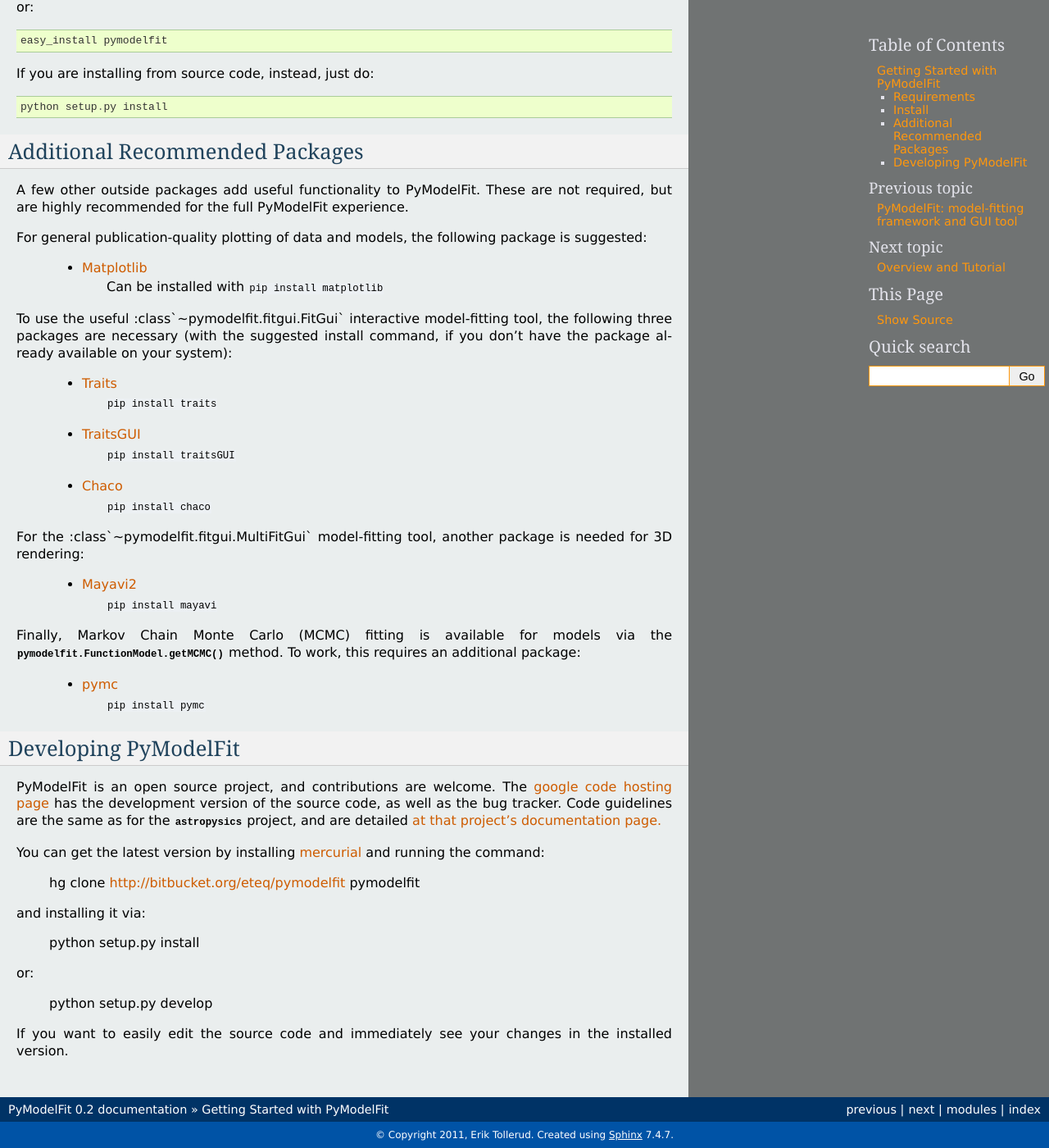
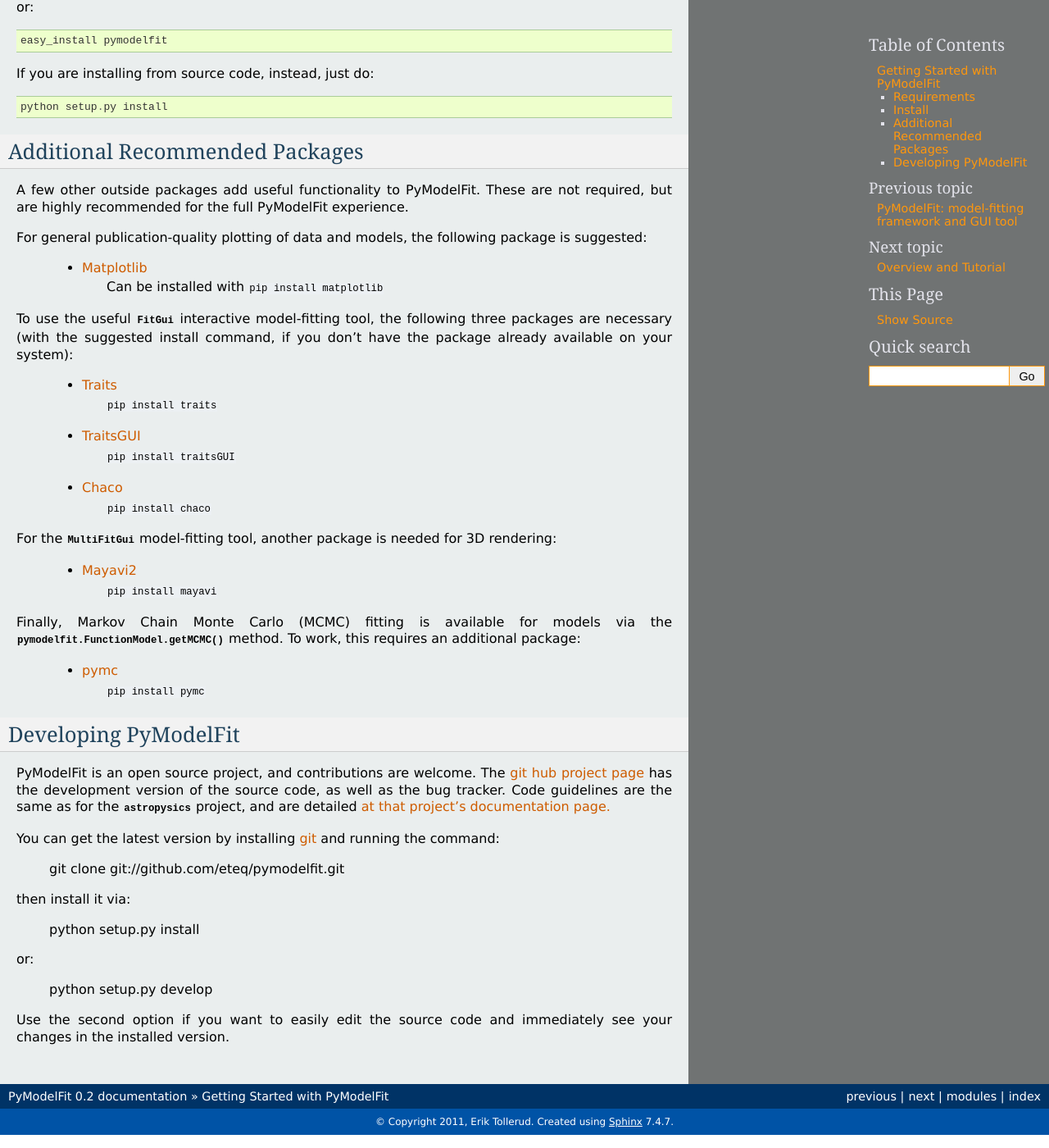
Before and after one commit to eteq/pymodelfit, a Sphinx documentation site: the page built from docs/start.rst, in a window 1280 px wide and 1400 px high, scrolled down 607 px. Shown: the whole window at 82% size. Built offline with Sphinx 7.4.7, drawn with Linux system fonts in a browser that asks for light colours; formulas are drawn with MathJax 3.

Commit message:
updated docs to reflect git code

```diff
--- a/docs/index.rst
+++ b/docs/index.rst
@@ -56,7 +56,7 @@
 ===========
 
 Please report any bugs encountered at the
-`bitbucket issue tracker <http://bitbucket.org/eteq/pymodelfit/issues>`_.
+`github issue tracker <http://github.com/eteq/pymodelfit/issues>`_.
 
 Indices and tables
 ==================
--- a/docs/start.rst
+++ b/docs/start.rst
@@ -47,7 +47,7 @@
     * `Matplotlib <http://matplotlib.sourceforge.net/index.html>`_
         Can be installed with ``pip install matplotlib``
 
-To use the useful :class`~pymodelfit.fitgui.FitGui` interactive model-fitting
+To use the useful :class:`~pymodelfit.fitgui.FitGui` interactive model-fitting
 tool, the following three packages are necessary (with the suggested install
 command, if you don't have the package already available on your system):
 
@@ -58,7 +58,7 @@
     * `Chaco <http://code.enthought.com/projects/chaco/>`_
         ``pip install chaco``
 
-For the :class`~pymodelfit.fitgui.MultiFitGui` model-fitting tool, another
+For the :class:`~pymodelfit.fitgui.MultiFitGui` model-fitting tool, another
 package is needed for 3D rendering:
 
     * `Mayavi2 <http://code.enthought.com/projects/mayavi/>`_
@@ -75,19 +75,19 @@
 Developing PyModelFit
 ---------------------
 
-PyModelFit is an open source project, and contributions are welcome. The `google
-code hosting page <http://bitbucket.org/eteq/pymodelfit>`_ has the development
+PyModelFit is an open source project, and contributions are welcome. The `git hub
+project page <http://github.com/eteq/pymodelfit>`_ has the development
 version of the source code, as well as the bug tracker.   Code guidelines are
 the same as for the :mod:`astropysics` project, and are detailed
 `at that project's documentation page.
 <http://packages.python.org/Astropysics/develop.html>`_
 
-You can get the latest version by installing `mercurial
-<http://mercurial.selenic.com/>`_ and running the command:
+You can get the latest version by installing `git
+<http://git-scm.com/>`_ and running the command:
 
-    hg clone http://bitbucket.org/eteq/pymodelfit pymodelfit
+    git clone git://github.com/eteq/pymodelfit.git
 
-and installing it via:
+then install it via:
 
     python setup.py install
 
@@ -95,5 +95,5 @@
 
     python setup.py develop
 
-If you want to easily edit the source code and immediately see your changes in
+Use the second option if you want to easily edit the source code and immediately see your changes in
 the installed version.
```
